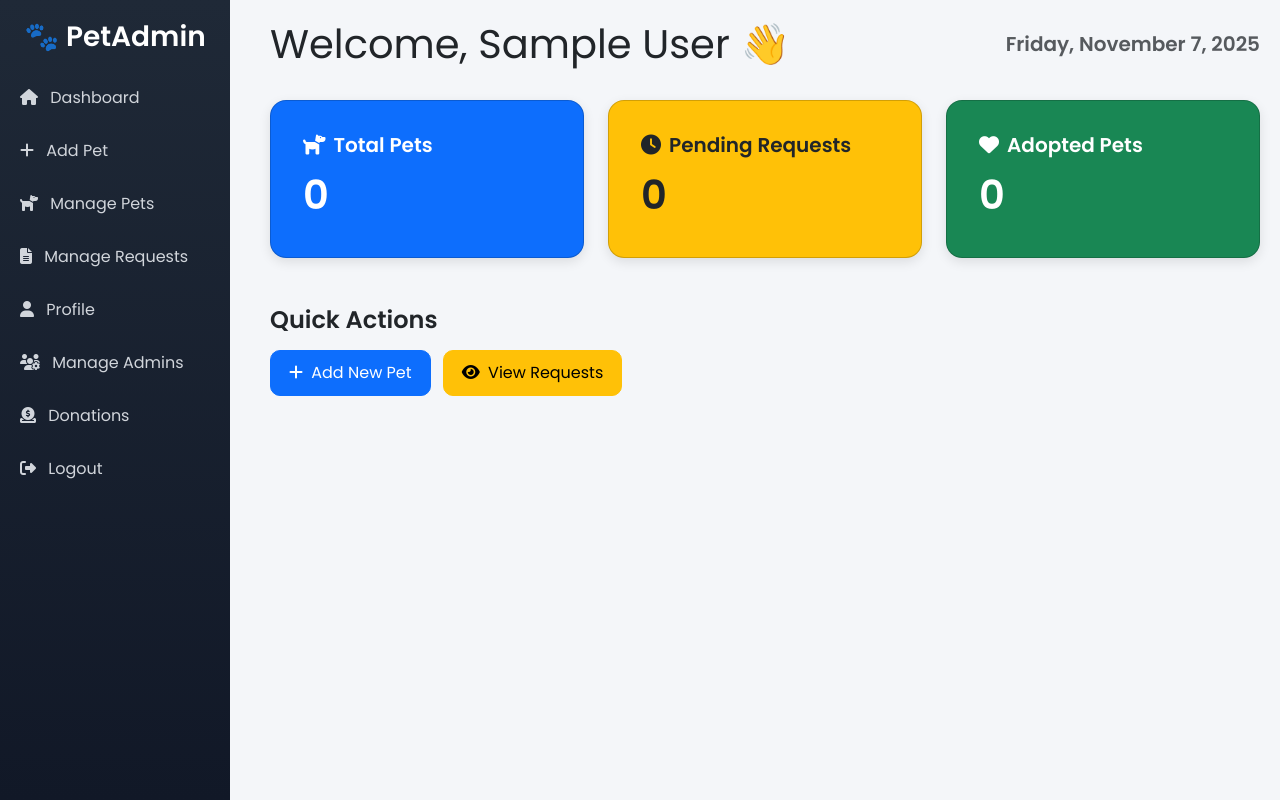
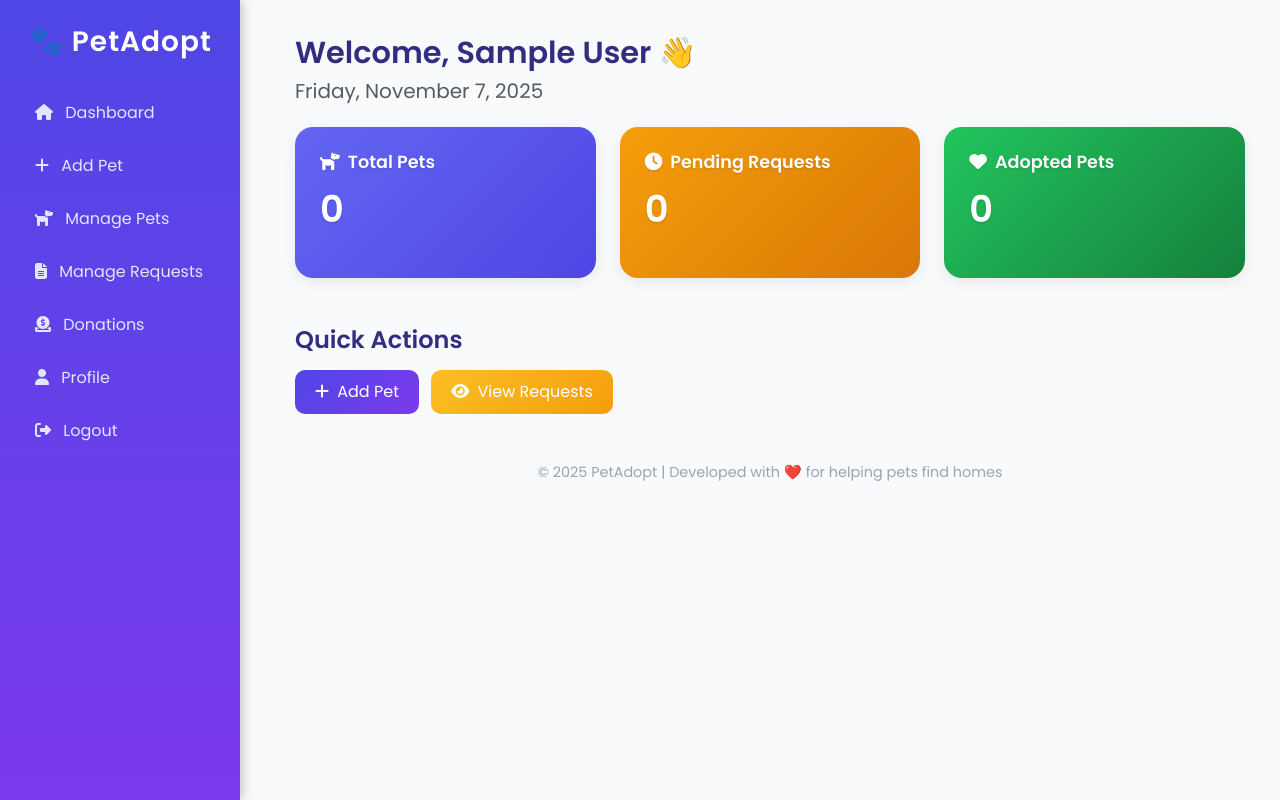
Before and after one commit to mkyjjk07/Pet_Adoption_System, a PHP site: page /admin_dashboard.php in a window 1280 px wide. Run offline with PHP 8.4, Linux system fonts and the light colour scheme; the visitor is signed in with stand-in values (Sample User, id 1); data that the repository does not hold is empty.

Commit message:
Update admin pages: dashboard, login, manage admins and pets

```diff
--- a/admin_dashboard.php
+++ b/admin_dashboard.php
@@ -6,6 +6,9 @@ if (!isset($_SESSION['admin_id'])) {
 }
 
 include 'includes/config.php';
+
+$admin_name = $_SESSION['admin_name'] ?? 'Admin';
+$role = $_SESSION['admin_role'] ?? 'staff';
 
 // ✅ Fetch counts dynamically
 $totalPetsQuery = $conn->query("SELECT COUNT(*) AS total FROM pets");
@@ -21,65 +24,145 @@ $adopted_pets = $adoptedQuery->fetch_assoc()['adopted'];
 <html lang="en">
 <head>
     <meta charset="UTF-8">
-    <title>Admin Dashboard</title>
+    <title>Admin Dashboard - PetAdopt</title>
     <link href="https://cdn.jsdelivr.net/npm/bootstrap@5.3.0/dist/css/bootstrap.min.css" rel="stylesheet">
     <link href="https://cdnjs.cloudflare.com/ajax/libs/font-awesome/6.5.0/css/all.min.css" rel="stylesheet">
     <link href="https://fonts.googleapis.com/css2?family=Poppins:wght@400;600&display=swap" rel="stylesheet">
     <style>
     body {
-            background-color: #f4f6f9;
+    background: #f8fafc;
     font-family: 'Poppins', sans-serif;
 }
+
+/* Sidebar */
 .sidebar {
     height: 100vh;
-            background: linear-gradient(180deg, #1f2937, #111827);
+    background: linear-gradient(180deg, #4f46e5, #7c3aed);
     color: white;
-            padding-top: 20px;
+    padding-top: 25px;
     position: fixed;
-            width: 230px;
+    width: 240px;
+    box-shadow: 3px 0 10px rgba(0,0,0,0.2);
 }
+
 .sidebar h3 {
-            font-weight: 600;
-            margin-bottom: 20px;
+    text-align: center;
+    font-weight: 700;
+    margin-bottom: 30px;
+    letter-spacing: 1px;
+    color: #fff;
 }
+
 .sidebar a {
-            color: #d1d5db;
+    color: #e0e7ff;
     display: block;
     padding: 12px 20px;
+    margin: 5px 15px;
     text-decoration: none;
-            margin-bottom: 5px;
-            border-radius: 8px;
+    border-radius: 10px;
     transition: 0.3s;
     font-weight: 500;
 }
+
 .sidebar a:hover {
-            background-color: #374151;
+    background: rgba(255,255,255,0.25);
     color: #fff;
     transform: translateX(5px);
 }
+
+/* Content */
 .content {
-            margin-left: 250px;
-            padding: 20px;
+    margin-left: 260px;
+    padding: 35px;
 }
-        .card {
-            border-radius: 16px;
-            box-shadow: 0 4px 12px rgba(0,0,0,0.1);
+
+.welcome h1 {
+    font-weight: 700;
+    color: #312e81;
+    font-size: 1.9rem;
 }
-        .card h5 {
+
+.welcome h5 {
+    color: #6b7280;
+    font-weight: 500;
+}
+
+/* Stats Cards */
+.stats-card {
+    border: none;
+    border-radius: 18px;
+    box-shadow: 0 4px 15px rgba(0,0,0,0.08);
+    transition: all 0.3s ease-in-out;
+    padding: 25px;
+    color: white;
+    text-shadow: 0 1px 2px rgba(0,0,0,0.15);
+}
+
+.stats-card:hover {
+    transform: translateY(-6px);
+    box-shadow: 0 8px 20px rgba(0,0,0,0.15);
+}
+
+.bg-pets {
+    background: linear-gradient(135deg, #6366f1, #4f46e5);
+}
+.bg-requests {
+    background: linear-gradient(135deg, #f59e0b, #d97706);
+}
+.bg-adopted {
+    background: linear-gradient(135deg, #22c55e, #15803d);
+}
+
+.stats-card h5 {
     font-weight: 600;
+    font-size: 1.1rem;
+    margin-bottom: 5px;
 }
-        .card-text {
-            font-size: 2.5rem;
-            font-weight: bold;
+
+.stats-card p {
+    font-size: 2.3rem;
+    font-weight: 700;
+    margin-top: 8px;
 }
+
+/* Buttons */
+.btn-custom {
+    border: none;
+    border-radius: 10px;
+    font-weight: 500;
+    padding: 10px 20px;
+    transition: 0.3s;
+}
+
+.btn-primary {
+    background: linear-gradient(135deg, #4f46e5, #7c3aed);
+}
+.btn-primary:hover {
+    background: linear-gradient(135deg, #4338ca, #6d28d9);
+}
+
+.btn-warning {
+    background: linear-gradient(135deg, #fbbf24, #f59e0b);
+    color: #fff;
+}
+.btn-warning:hover {
+    background: linear-gradient(135deg, #f59e0b, #d97706);
+    color: #fff;
+}
+
+/* Headings */
 .quick-actions h4 {
     font-weight: 600;
+    color: #312e81;
     margin-bottom: 15px;
 }
-        .btn {
-            border-radius: 10px;
-            font-weight: 500;
-            padding: 10px 18px;
+
+/* Footer */
+footer {
+    margin-top: 50px;
+    text-align: center;
+    color: #9ca3af;
+    font-size: 0.9rem;
 }
     </style>
 </head>
@@ -87,48 +170,46 @@ $adopted_pets = $adoptedQuery->fetch_assoc()['adopted'];
 
     <!-- Sidebar -->
     <div class="sidebar">
-         <h3 class="text-center">🐾 PetAdmin</h3>
+        <h3>🐾 PetAdopt</h3>
         <a href="admin_dashboard.php"><i class="fa fa-home me-2"></i> Dashboard</a>
         <a href="add_pet.php"><i class="fa fa-plus me-2"></i> Add Pet</a>
         <a href="manage_pets.php"><i class="fa fa-dog me-2"></i> Manage Pets</a>
         <a href="adoption_requests.php"><i class="fa fa-file-alt me-2"></i> Manage Requests</a>
+
+        <?php if ($role === 'super_admin') : ?>
+            <a href="manage_admins.php"><i class="fa fa-users-cog me-2"></i> Manage Admins</a>
+        <?php endif; ?>
+
+        <a href="admin_donations.php"><i class="fa fa-donate me-2"></i> Donations</a>
         <a href="admin_profile.php"><i class="fa fa-user me-2"></i> Profile</a>
-            <a href="manage_admins.php"><i class="fa fa-users-cog me-2"></i> Manage Admins</a>
-            <a href="admin_donations.php"><i class="fa fa-donate me-2"></i> Donations</a>
         <a href="logout.php"><i class="fa fa-sign-out-alt me-2"></i> Logout</a>
     </div>
 
     <!-- Main Content -->
     <div class="content">
-        <div class="d-flex justify-content-between align-items-center mb-4">
-            <h1>Welcome, <?php echo $_SESSION['admin_name']; ?> 👋</1>
-            <h5><strong class="text-muted"><?php echo date('l, F j, Y'); ?></strong></h5>
+        <div class="welcome mb-4">
+            <h1>Welcome, <?php echo htmlspecialchars($admin_name); ?> 👋</h1>
+            <h5 class="text-muted"><?php echo date('l, F j, Y'); ?></h5>
         </div>
 
-        <!-- Stats Cards -->
+        <!-- Dashboard Stats -->
 <div class="row g-4">
     <div class="col-md-4">
-                <div class="card text-white bg-primary p-3">
-                    <div class="card-body">
-                        <h5 class="card-title"><i class="fa fa-dog me-2"></i>Total Pets</h5>
-                        <p class="card-text"><?php echo $total_pets; ?></p>
-                    </div>
+        <div class="stats-card bg-pets">
+            <h5><i class="fa fa-dog me-2"></i>Total Pets</h5>
+            <p><?php echo $total_pets; ?></p>
         </div>
     </div>
     <div class="col-md-4">
-                <div class="card text-dark bg-warning p-3">
-                    <div class="card-body">
-                        <h5 class="card-title"><i class="fa fa-clock me-2"></i>Pending Requests</h5>
-                        <p class="card-text"><?php echo $pending_requests; ?></p>
-                    </div>
+        <div class="stats-card bg-requests">
+            <h5><i class="fa fa-clock me-2"></i>Pending Requests</h5>
+            <p><?php echo $pending_requests; ?></p>
         </div>
     </div>
     <div class="col-md-4">
-                <div class="card text-white bg-success p-3">
-                    <div class="card-body">
-                        <h5 class="card-title"><i class="fa fa-heart me-2"></i>Adopted Pets</h5>
-                        <p class="card-text"><?php echo $adopted_pets; ?></p>
-                    </div>
+        <div class="stats-card bg-adopted">
+            <h5><i class="fa fa-heart me-2"></i>Adopted Pets</h5>
+            <p><?php echo $adopted_pets; ?></p>
         </div>
     </div>
 </div>
@@ -136,9 +217,18 @@ $adopted_pets = $adoptedQuery->fetch_assoc()['adopted'];
         <!-- Quick Actions -->
         <div class="quick-actions mt-5">
     <h4>Quick Actions</h4>
-            <a href="add_pet.php" class="btn btn-primary me-2"><i class="fa fa-plus me-1"></i> Add New Pet</a>
-            <a href="adoption_requests.php" class="btn btn-warning me-2"><i class="fa fa-eye me-1"></i> View Requests</a>
+    <a href="add_pet.php" class="btn btn-primary btn-custom me-2">
+        <i class="fa fa-plus me-1"></i> Add Pet
+    </a>
+    <a href="adoption_requests.php" class="btn btn-warning btn-custom me-2">
+        <i class="fa fa-eye me-1"></i> View Requests
+    </a>
 </div>
+
+
+        <footer class="mt-5">
+            <p>© <?php echo date("Y"); ?> PetAdopt | Developed with ❤️ for helping pets find homes</p>
+        </footer>
     </div>
 
 </body>
```
Also changed, not shown: admin_login.php (+42 -8 lines), manage_admins.php (+102 -43 lines), manage_pets.php (+31 -7 lines). Lines whose indentation alone changed are shown as unchanged.
